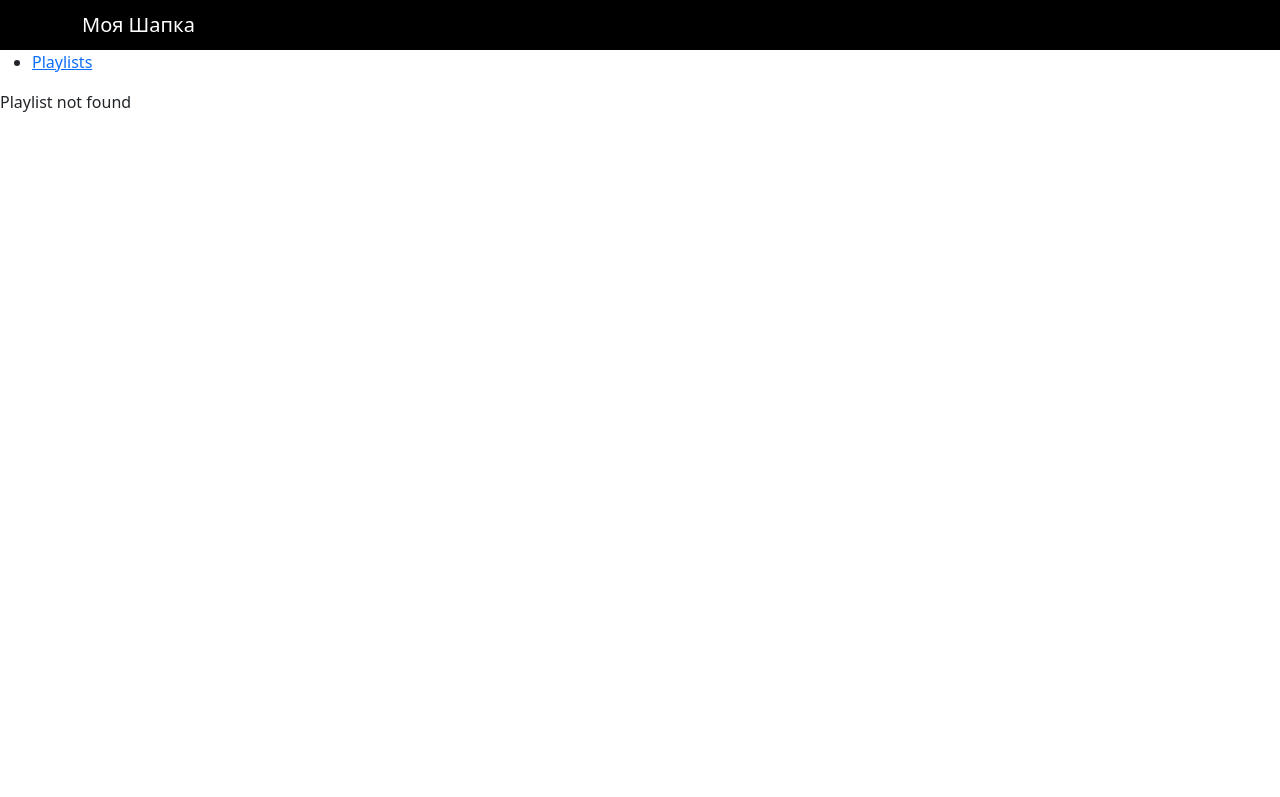
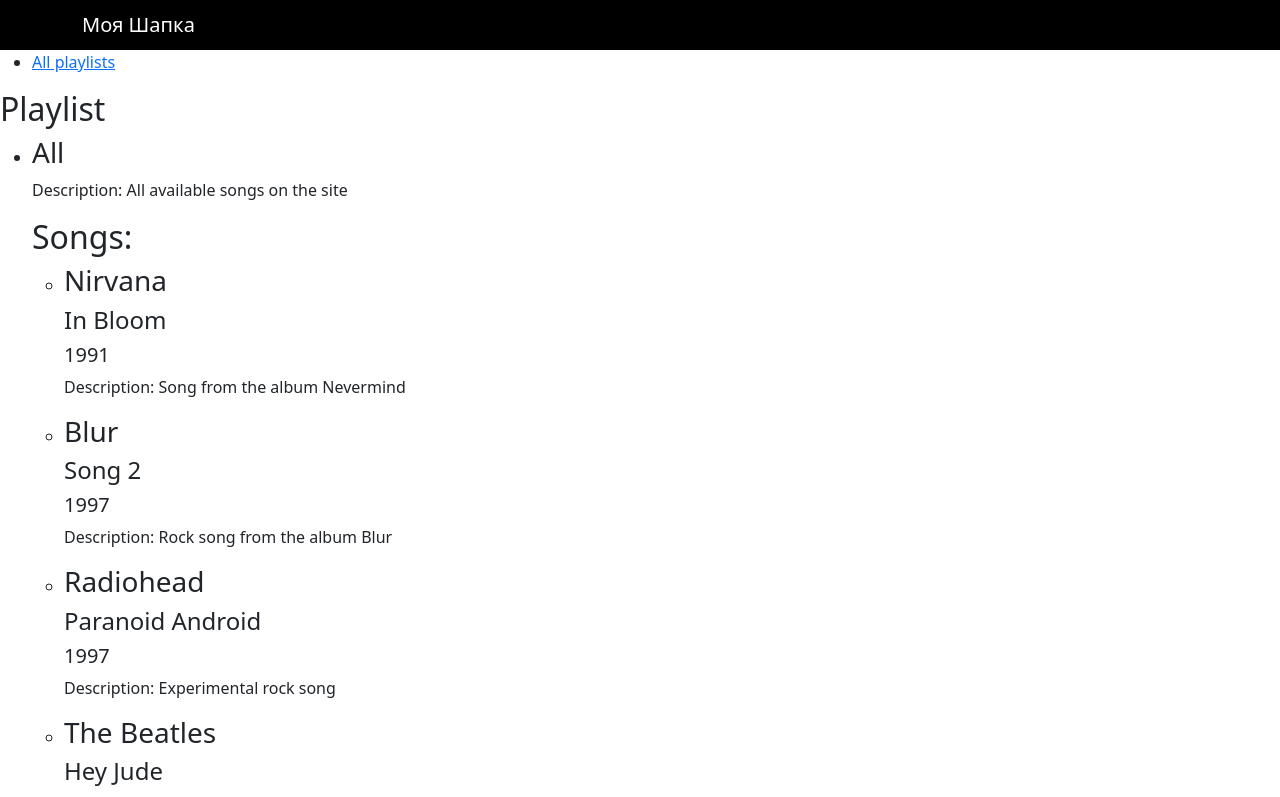
Before and after one commit to jester-ronin/music-app, a React (Create React App) app: page /playlist/all in a window 1280 px wide. Before the commit this address had no page. Shown: the top 797 px of the page. Built offline with nearby package versions, Linux system fonts and the light colour scheme.

Commit message:
Added a component to display a list of songs. The All playlist is now a separate component

```diff
--- a/src/App.js
+++ b/src/App.js
@@ -3,6 +3,7 @@
 import PlaylistList from './components/PlaylistList';
 import PlaylistDetail from './components/PlaylistDetail';
 import { Route, Routes, Link } from "react-router-dom"
+import MainPlaylist from './components/MainPlaylist';
 
 
 function App() {
@@ -11,12 +12,13 @@
       <nav>
         <Header />
         <ul>
-          <li><Link to="/playlist">Playlists</Link></li>
+          <li><Link to="/playlist">All playlists</Link></li>
         </ul>
       </nav>
       <Routes>
         <Route path="/playlist" element={<PlaylistList />} />
         <Route path="/playlist/:id" element={<PlaylistDetail />} />
+        <Route path="/playlist/all" element={<MainPlaylist />} />
       </Routes>
     </>
   );
--- /dev/null
+++ b/src/components/MainPlaylist.js
@@ -0,0 +1,17 @@
+import SongList from "./SongList";
+function MainPlaylist() {
+    return (
+        <div>
+            <h2>Playlist</h2>
+            <ul>
+                <li >
+                    <h3>All</h3>
+                    <p>Description: All available songs on the site</p>
+                    <SongList/>
+                </li>
+                </ul>
+        </div>
+    )
+}
+
+export default MainPlaylist;
--- a/src/components/PlaylistDetail.js
+++ b/src/components/PlaylistDetail.js
@@ -1,6 +1,7 @@
 import { useParams } from "react-router-dom";
 import { useSelector } from 'react-redux';
 import { selectPlaylists } from '../playlistReduser';
+import SongList from "./SongList";
 
 function PlaylistDetail() {
     const { id } = useParams();
@@ -19,6 +20,7 @@
             ) : (
                 <p>Playlist not found</p>
             )}
+            <SongList/>
         </div>
     )
 }
--- a/src/components/PlaylistList.js
+++ b/src/components/PlaylistList.js
@@ -10,16 +10,17 @@
 
     return (
         <div>
-            <h2>Playlists</h2>
             <ul>
-                <li >
-                    <h3>All</h3>
+                <li>
+                    <h3><Link to="/playlist/all">All songs</Link></h3>
                     <p>Description: All available songs on the site</p>
                 </li>
+            </ul>
+            <ul>
                 {playlists.map((playlist) => {
                     return (
                         <li key={playlist.id}>
-                           <h3><Link to={`/playlist/${playlist.id}`}>{playlist.name}</Link></h3>
+                            <h3><Link to={`/playlist/${playlist.id}`}>{playlist.name}</Link></h3>
                             {playlist.description && <p>Description: {playlist.description}</p>}
                         </li>
                     )
--- /dev/null
+++ b/src/components/SongList.js
@@ -0,0 +1,28 @@
+import { useSelector } from 'react-redux';
+import { selectSongs } from '../songReducer';
+
+
+
+function SongList() {
+    const songs = useSelector(selectSongs);
+
+    return (
+        <div>
+            <h2>Songs:</h2>
+            <ul>
+                {songs.map((song) => {
+                    return (
+                        <li key={song.id}>
+                           <h3>{song.artist}</h3>
+                           <h4>{song.title}</h4>
+                           <h5>{song.year}</h5>
+                            <p>Description: {song.description}</p>
+                        </li>
+                    )
+                })}
+            </ul>
+        </div>
+
+    )
+}
+export default SongList;
```
Also changed, not shown: src/components/ModalNewPlaylist.js (deleted, +0 -65 lines).
